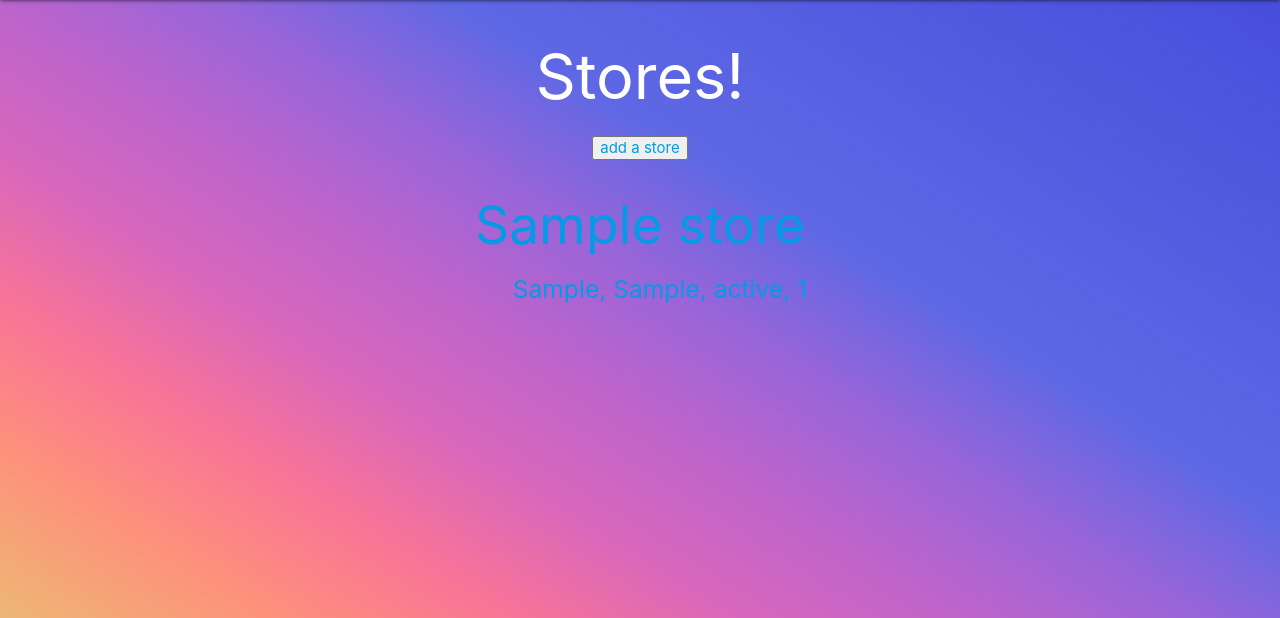
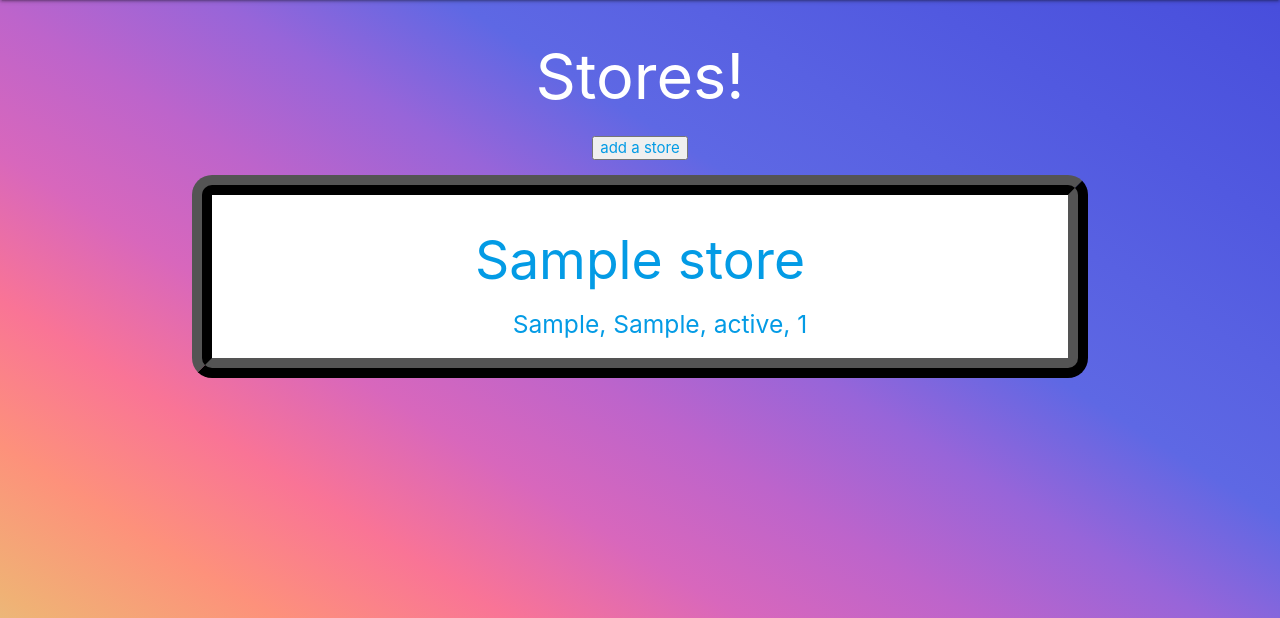
Before and after one commit to victordevera24/project-3, a Django app: page /stores/ in a window 1280 px wide. Shown: the part 64-682 px from the top of the page. Run offline with Django 4.2, Linux system fonts and the light colour scheme; a user stored in the database is signed in; tables that the repository leaves empty hold one stand-in row (values such as "Sample post").

Commit message:
add css styling to store details page to display store with background

```diff
--- a/shopping_project/main_app/static/css/style.css
+++ b/shopping_project/main_app/static/css/style.css
@@ -50,6 +50,14 @@ nav{
 
 .storename{
   text-align: center;
+  border-radius:20px;
+  border-style:ridge;
+  background-color: white;
+  color: black;
+  padding-bottom:10px;
+  border-color: black;
+  border-width: 20px;
+
 }
 
 .button{
```
